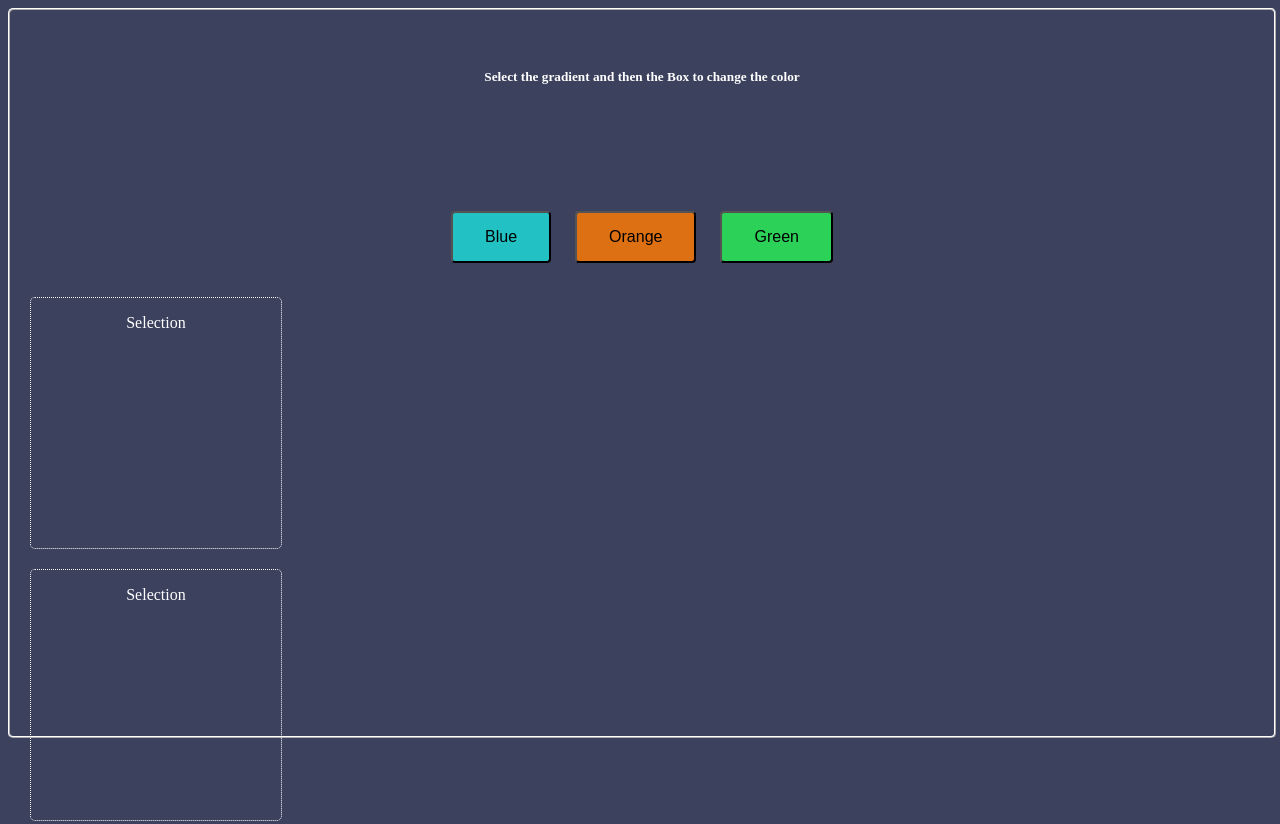
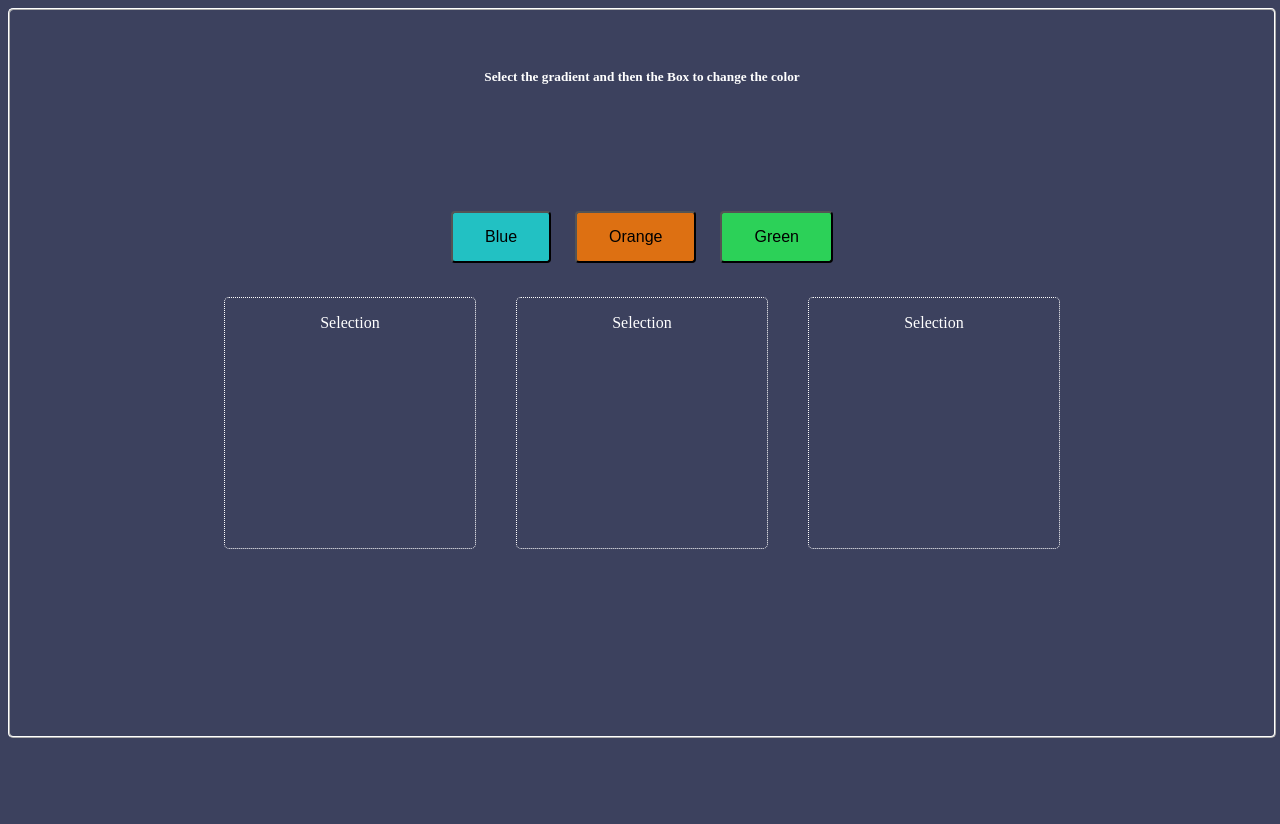
Before and after one commit to acciojob/passing-handler-prop-react-avipandit, a React app: page / in a window 1280 px wide. Shown: the top 824 px of the page. Built offline with nearby package versions, Linux system fonts and the light colour scheme.

Commit message:
Update App.css

```diff
--- a/src/styles/App.css
+++ b/src/styles/App.css
@@ -51,3 +51,8 @@ button {
     background: rgb(44, 209, 88);
     color: black;
 }
+
+#children-wrapper{
+    display: flex;
+    justify-content: center;
+}
```
